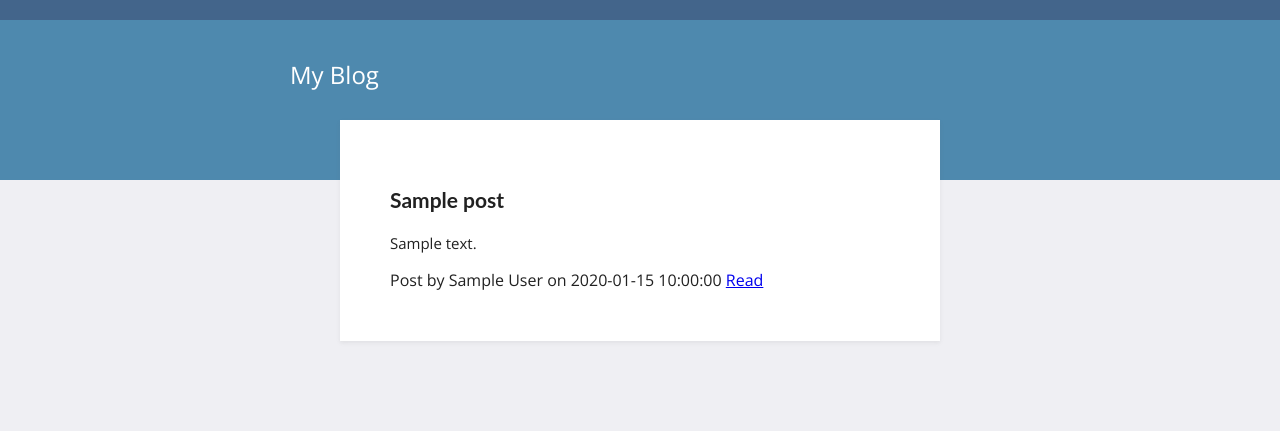
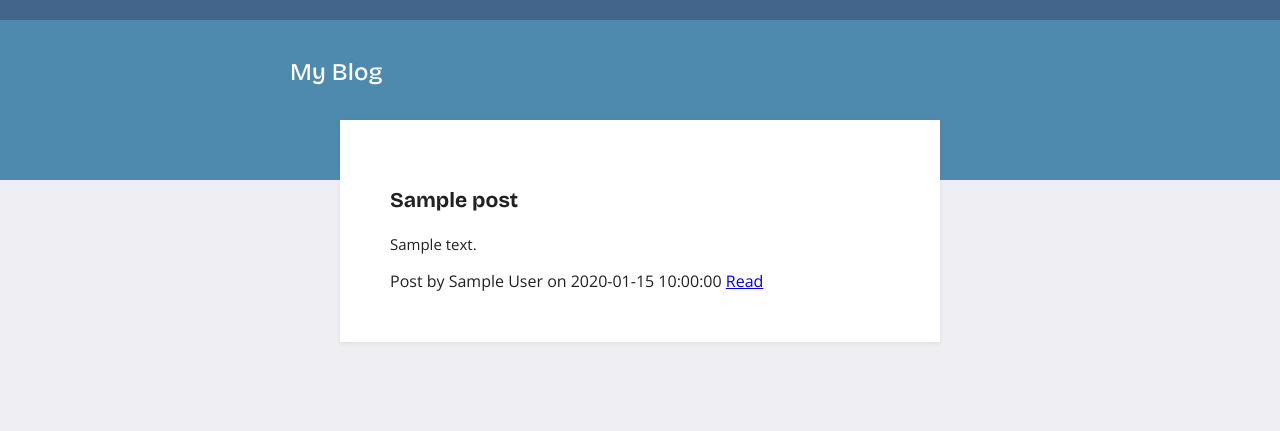
Before and after one commit to mandalorian-0/blog_flask, a Flask app: template templates/index.html in a window 1280 px wide. Shown: the top 431 px of the page. Run offline with Flask 3, Linux system fonts and the light colour scheme; the template is opened without the code that fills it: most values are stand-ins (such as "Sample title", 1, 10 or a date in 2020).

Commit message:
refactor: change style structure

```diff
--- a/main.py
+++ b/main.py
@@ -25,6 +25,7 @@ def get_posts():
 
         for post in posts_data:
             body_to_html = markdown.markdown(post["body"])
+
             post_object = Post(post["title"], body_to_html, post["description"], post["author"])
             posts_objects.append(post_object)
 
--- a/static/assets/css/styles.css
+++ b/static/assets/css/styles.css
@@ -3,8 +3,28 @@
     font-family: "Open Sans";
     font-style: normal;
     font-weight: 400;
-    src: url("static/assets/fonts/open-sans-v44-latin-regular.woff2")
+    src: url("/static/assets/fonts/open-sans-v44-latin-regular.woff2")
         format("woff2");
+}
+
+/* bricolage-grotesque-500 - latin */
+@font-face {
+    font-display: swap; /* Check https://developer.mozilla.org/en-US/docs/Web/CSS/@font-face/font-display for other options. */
+    font-family: "Bricolage Grotesque";
+    font-style: normal;
+    font-weight: 500;
+    src: url("/static/assets/fonts/bricolage-grotesque-v9-latin-500.woff2")
+        format("woff2"); /* Chrome 36+, Opera 23+, Firefox 39+, Safari 12+, iOS 10+ */
+}
+
+/* bricolage-grotesque-700 - latin */
+@font-face {
+    font-display: swap; /* Check https://developer.mozilla.org/en-US/docs/Web/CSS/@font-face/font-display for other options. */
+    font-family: "Bricolage Grotesque";
+    font-style: normal;
+    font-weight: 700;
+    src: url("/static/assets/fonts/bricolage-grotesque-v9-latin-700.woff2")
+        format("woff2"); /* Chrome 36+, Opera 23+, Firefox 39+, Safari 12+, iOS 10+ */
 }
 
 *,
@@ -34,29 +54,33 @@ body {
     overflow: hidden;
 }
 
-.top {
+/* ================== HEADER ============================== */
+.header {
     background: #4e89ae;
     height: 180px;
     border-top: 20px solid #43658b;
 }
 
-.top .title {
+.header .header__title {
     width: 700px;
     margin: 38px auto 0 auto;
 }
 
-.title h1 {
-    font-size: 24px;
+.header__title h1 {
+    font-family: "Bricolage Grotesque", Arial, Helvetica, sans-serif;
+    font-size: calc(24 / 16 * 1rem);
     color: #fff;
     font-weight: 500;
 }
 
-.content {
+/* ======================= Blog Card ======================== */
+
+.blog {
     margin: -80px auto 100px;
     padding-bottom: 20px;
 }
 
-.card {
+.blog__card {
     position: relative;
     background: #fff;
     padding: 50px;
@@ -65,22 +89,17 @@ body {
     box-shadow: 0 2px 4px rgba(100, 100, 100, 0.1);
 }
 
-.card h2 {
-    font-size: 21px;
+.blog__card .blog__title {
+    font-size: calc(21 / 16 * 1rem);
     /*font-weight:500;*/
-    font-family: Lato, serif;
+    font-family: "Bricolage Grotesque", Arial, Helvetica, sans-serif;
     font-weight: 700;
 }
 
-.card h2 a {
-    color: #cc0000;
-    text-decoration: none;
-}
-
-.card .text {
+.blog__card .blog__desc {
     color: #212121;
     margin-top: 20px;
-    font-size: 15px;
+    font-size: calc(15 / 16 * 1rem);
     line-height: 22px;
 }
 
--- a/templates/index.html
+++ b/templates/index.html
@@ -1,24 +1,33 @@
-<!DOCTYPE html>
+<!doctype html>
 <html lang="en">
     <head>
-    <meta charset="UTF-8">
+        <meta charset="UTF-8" />
         <title>Personal Blog</title>
-    <link href="https://fonts.googleapis.com/css2?family=Raleway" rel="stylesheet">
-    <link rel="stylesheet" href="{{ url_for('static', filename='assets/css/styles.css') }}">
+        <link
+            href="https://fonts.googleapis.com/css2?family=Raleway"
+            rel="stylesheet"
+        />
+        <link
+            rel="stylesheet"
+            href="{{ url_for('static', filename='assets/css/styles.css') }}"
+        />
     </head>
     <body>
         <div class="wrapper">
-        <div class="top">
-            <div class="title"><h1>My Blog</h1></div>
+            <div class="header">
+                <div class="header__title"><h1>My Blog</h1></div>
             </div>
 
             {% for post in posts %}
-            <div class="content">
-                <div class="card">
-                    <h2>{{ post.title }}</h2>
-{#                    <em>{{ post.author }}</em>#}
-                    <p class="text">{{ post.description }} </p>
-                    <span class="info">Post by <span>{{ post.author }}</span> on {{ post.date }}</span>
+            <div class="blog">
+                <div class="blog__card">
+                    <h2 class="blog__title">{{ post.title }}</h2>
+                    {# <em>{{ post.author }}</em>#}
+                    <p class="blog__desc">{{ post.description }}</p>
+                    <span class="blog__author__info"
+                        >Post by <span>{{ post.author }}</span> on {{
+                        post.created_at }}</span
+                    >
                     <a href="{{ url_for('get_post', slug=post.slug) }}">Read</a>
                 </div>
             </div>
```
Also changed, not shown: static/assets/fonts/bricolage-grotesque-v9-latin-500.woff2 (added), static/assets/fonts/bricolage-grotesque-v9-latin-700.woff2 (added). Lines whose indentation alone changed are shown as unchanged.
